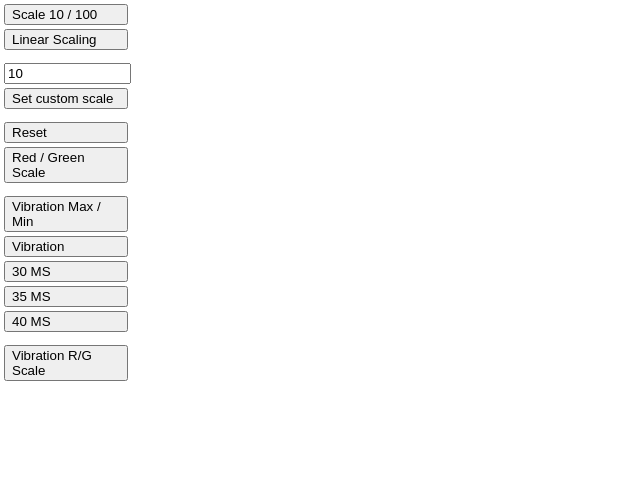
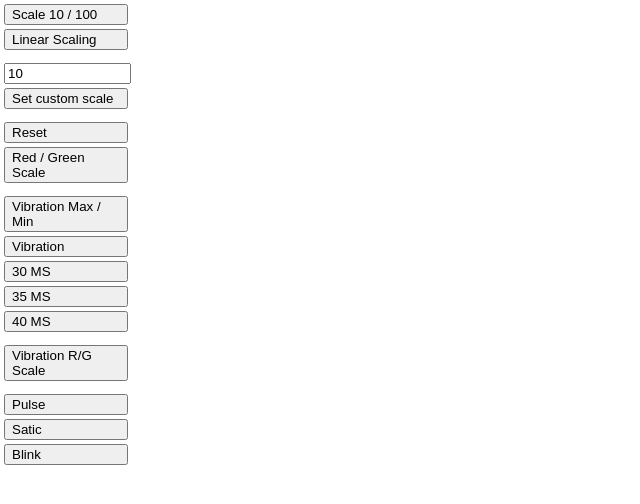
Before and after one commit to KaiMagnusMueller/ID_PrecisionAL_02, an Electron app: page index.html in a window 1340 px wide. Shown: the whole page, without its empty margins (0-640 px from the left). Drawn offline with Linux system fonts and the light colour scheme; no server answers.

Commit message:
Non Interactive Experiment
- Various signal modes with one LED

```diff
--- a/index.html
+++ b/index.html
@@ -44,6 +44,12 @@
 <button onclick="setVStrength(40)">40 MS</button>
 <div style="margin: 4px 4px; display: block; width: 119px; height: 5px"></div>
 <button id="E4" onclick="setExperiment(4)">Vibration R/G Scale</button>
+<div style="margin: 4px 4px; display: block; width: 119px; height: 5px"></div>
+<button id="E5" onclick="nonUnteractiveExperments(1)">Pulse</button>
+<button id="E6" onclick="nonUnteractiveExperments(2)">Satic</button>
+<button id="E7" onclick="nonUnteractiveExperments(3)">Blink</button>
+
+
 
 <!--<div id=bg></div>-->
 
--- a/js/leapCode.js
+++ b/js/leapCode.js
@@ -75,6 +75,8 @@ Leap.loop({background: true}, {
             if(activeElementID === 2) {vibrationMaxMin(range)}
             if(activeElementID === 3) {vibrationNoMaxMin(range)}
             if(activeElementID === 4) {vibrationMaxMinCombined(range)}
+            // if(activeElementID === 5) {fadeInOut()}
+
 
         }
 
--- a/main.js
+++ b/main.js
@@ -151,3 +151,30 @@ function vibrationMaxMinCombined(scaleLevel) {
         }, nvMS*2);
     }
 }
+
+function nonUnteractiveExperments(exp) {
+
+    if(exp === 1) {
+        analogLED3.pulse({
+            easing: "inOutSine",
+            duration: 3500,
+            cuePoints: [0, 1],
+            keyFrames: [5, 100],
+            // onstop: function() {
+            //     this.wait(2000, function () {
+            //     })
+            // }
+        })
+    }
+    if(exp === 2) {
+        analogLED3.stop()
+        analogLED3.brightness(100)
+    }
+    if(exp === 3) {
+        analogLED3.stop()
+        setTimeout(function(){analogLED3.brightness(100)}, 200);
+        setTimeout(function(){analogLED3.brightness(0)}, 250);
+        setTimeout(function(){analogLED3.brightness(100)}, 450);
+        setTimeout(function(){analogLED3.brightness(0)}, 600);
+    }
+}
```
